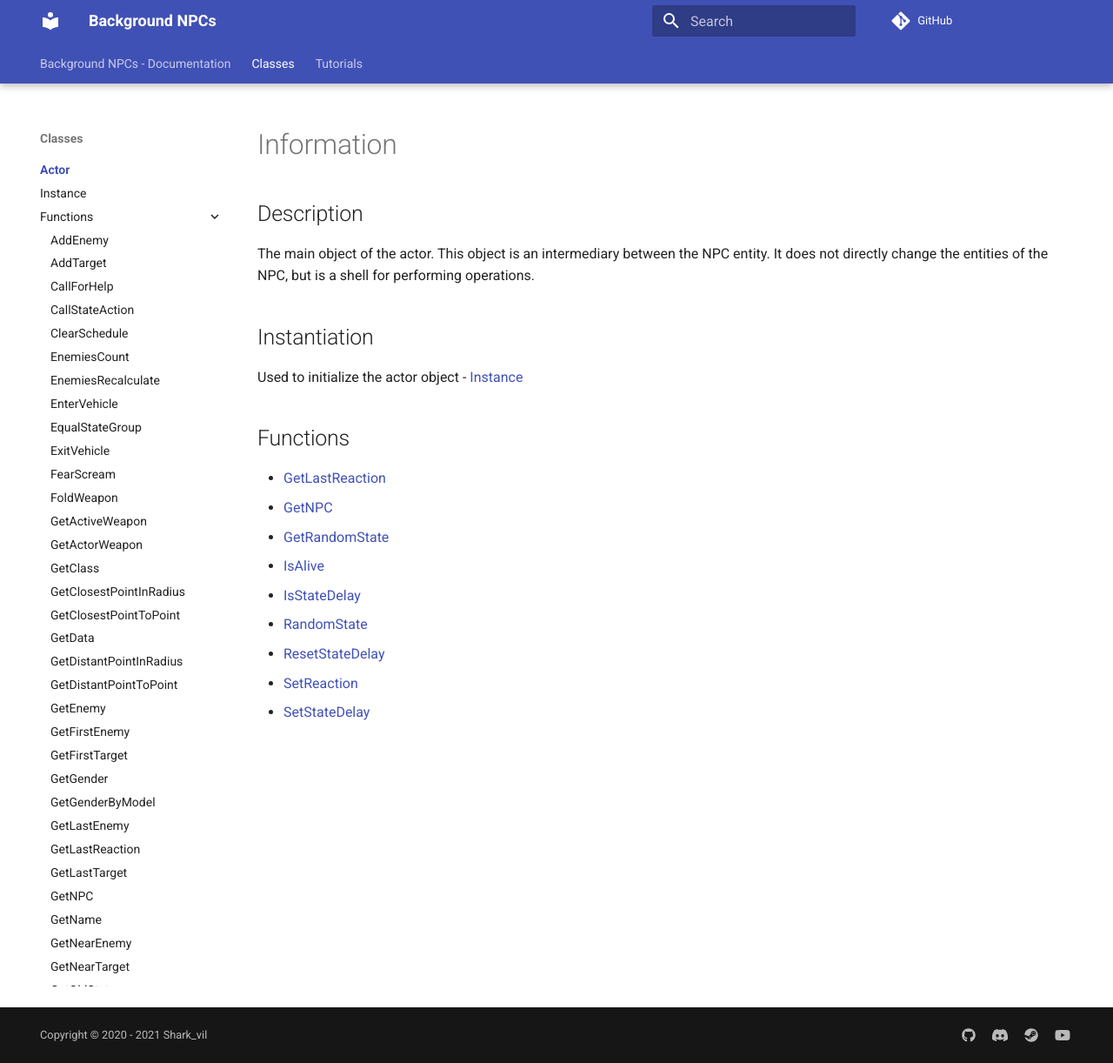
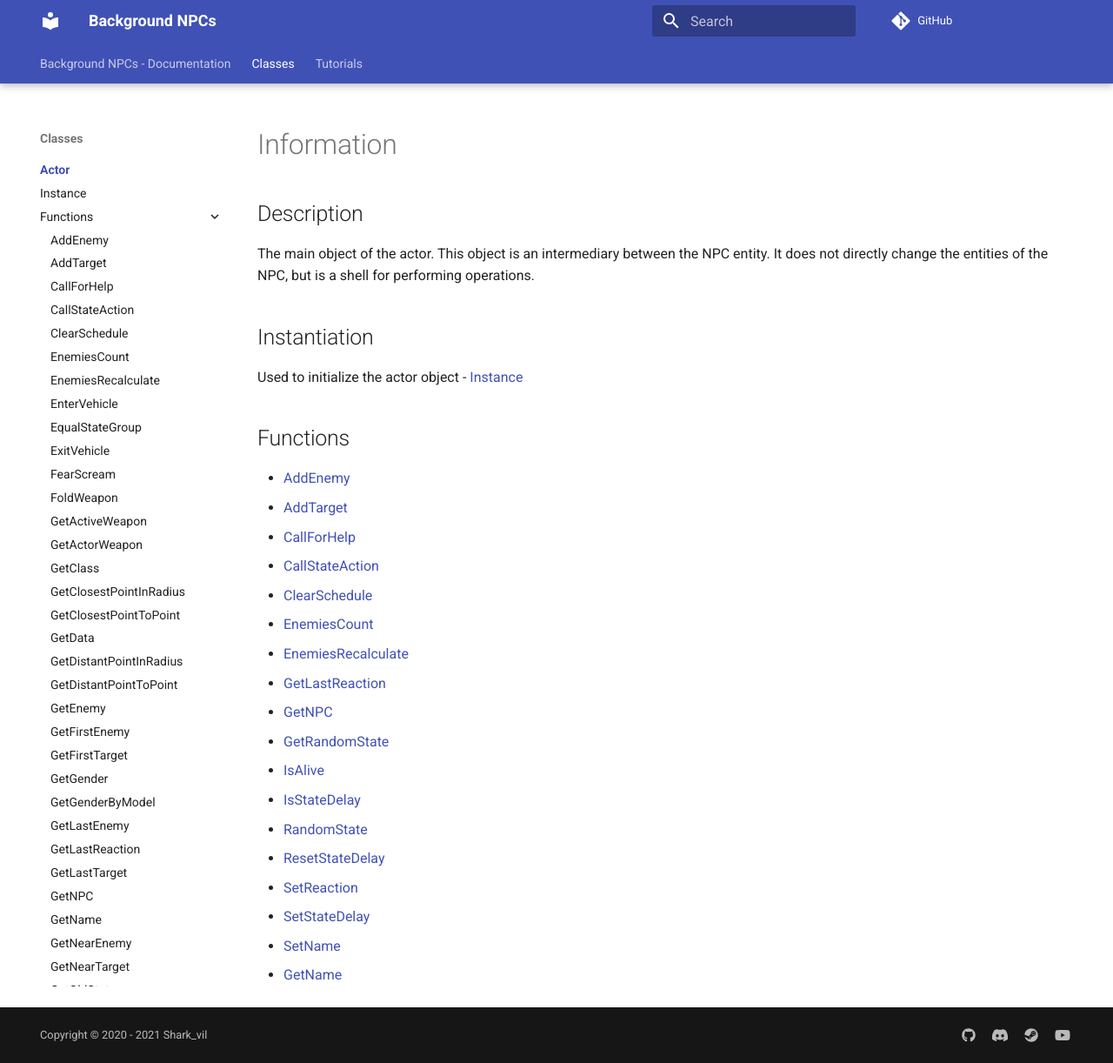
Before and after one commit to Shark-vil/background-citizens, an MkDocs documentation site: the page built from docs/classes/actor/index.md, in a window 1280 px wide and 1222 px high. Shown: the whole window at 87% size. Built offline with MkDocs 1.6.1 and Material for MkDocs 9.7.7, drawn with Linux system fonts in a browser that asks for light colours; comment, search, counter and statistics services are not loaded.

Commit message:
Update index.md & AddEnemy.md

```diff
--- a/docs/classes/actor/index.md
+++ b/docs/classes/actor/index.md
@@ -7,6 +7,13 @@ The main object of the actor. This object is an intermediary between the NPC ent
 Used to initialize the actor object - [Instance](./Instance.md)
 
 ## Functions
+- [AddEnemy](./functions/AddEnemy.md)
+- [AddTarget](./functions/AddTarget.md)
+- [CallForHelp](./functions/CallForHelp.md)
+- [CallStateAction](./functions/CallStateAction.md)
+- [ClearSchedule](./functions/ClearSchedule.md)
+- [EnemiesCount](./functions/EnemiesCount.md)
+- [EnemiesRecalculate](./functions/EnemiesRecalculate.md)
 - [GetLastReaction](./functions/GetLastReaction.md)
 - [GetNPC](./functions/GetNPC.md)
 - [GetRandomState](./functions/GetRandomState.md)
@@ -16,3 +23,5 @@ Used to initialize the actor object - [Instance](./Instance.md)
 - [ResetStateDelay](./functions/ResetStateDelay.md)
 - [SetReaction](./functions/SetReaction.md)
 - [SetStateDelay](./functions/SetStateDelay.md)
+- [SetName](./functions/SetName.md)
+- [GetName](./functions/GetName.md)
```
Also changed, not shown: docs/classes/actor/functions/AddEnemy.md (+1 -1 lines).
